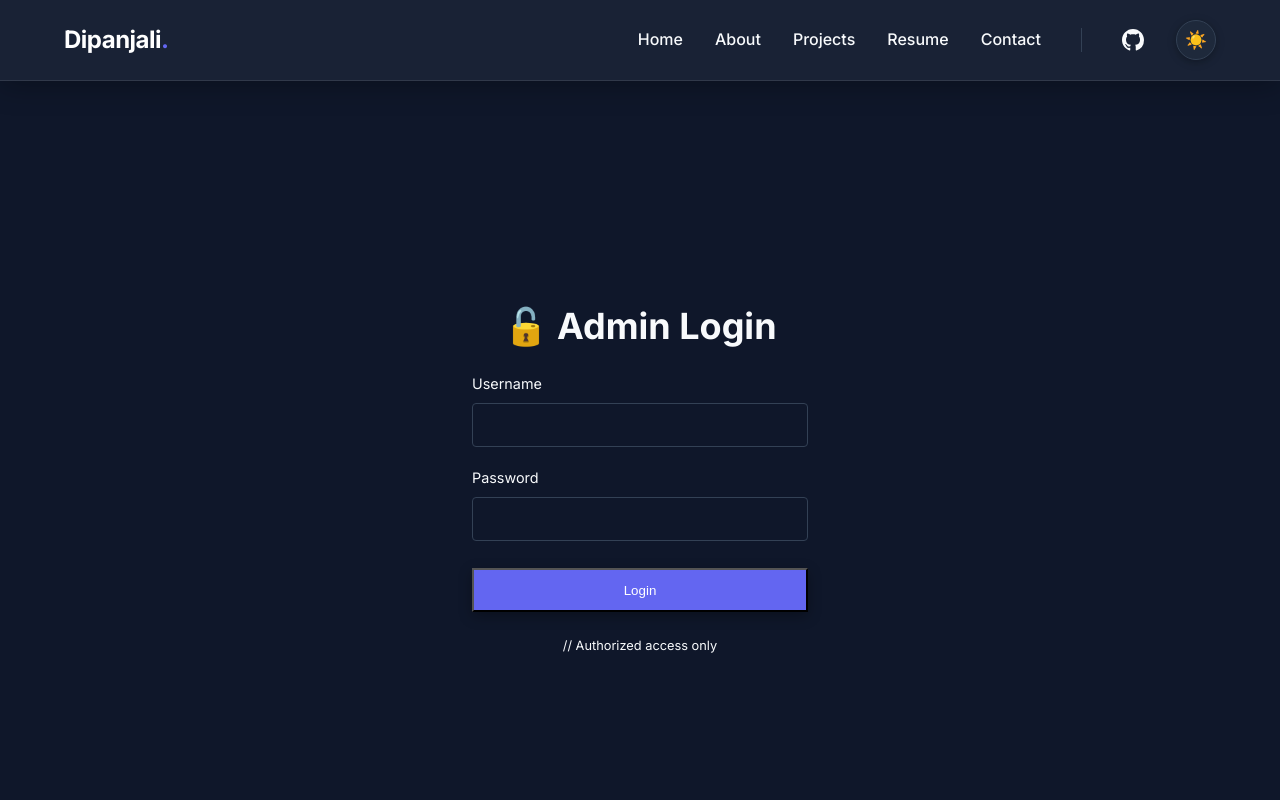
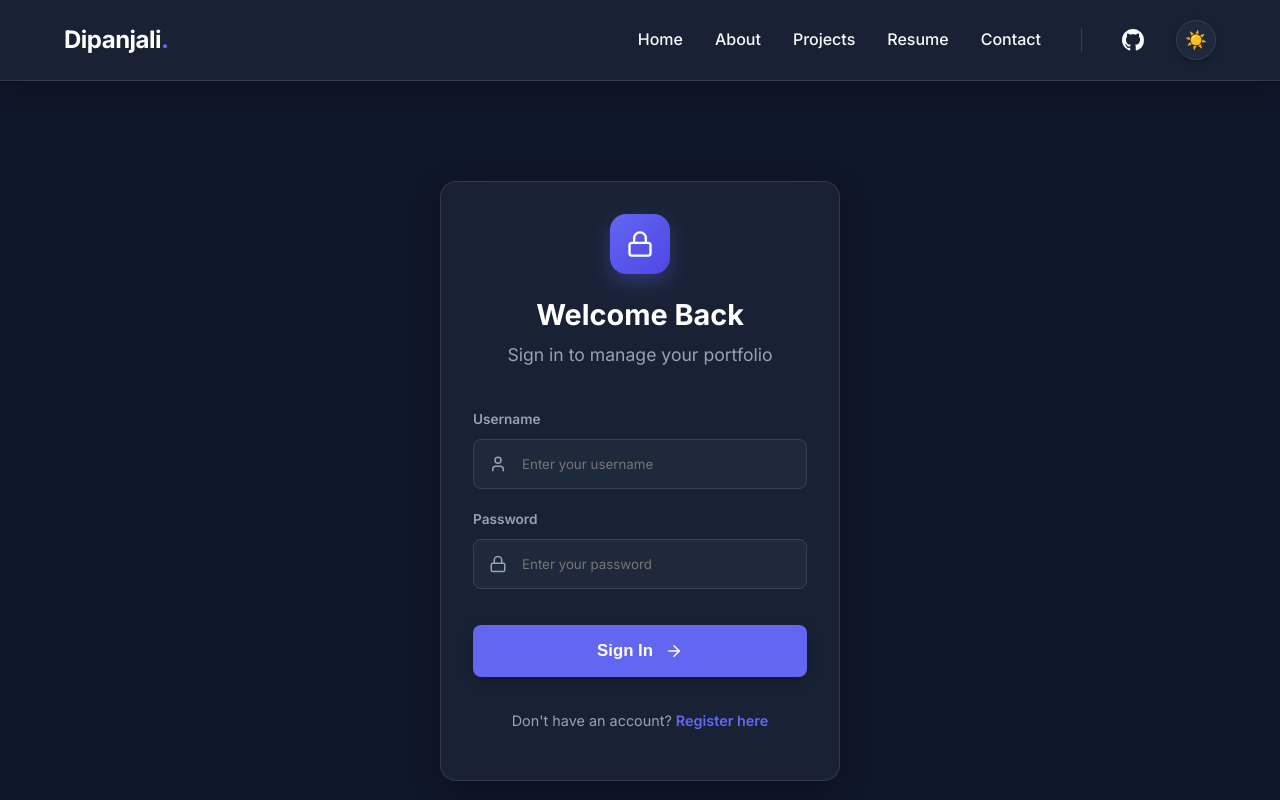
Before and after one commit to DipaGitHub/my-portfolio, a React (Create React App) app in the folder client/: page /admin/login in a window 1280 px wide. Shown: the top 800 px of the page. Built offline with nearby package versions, Linux system fonts and the light colour scheme.

Commit message:
Enhance Login UI and add registration link

```diff
--- a/client/src/pages/Admin/Login.jsx
+++ b/client/src/pages/Admin/Login.jsx
@@ -1,5 +1,6 @@
 import { useState } from 'react';
-import { useNavigate } from 'react-router-dom';
+import { useNavigate, Link } from 'react-router-dom';
+import { Lock, User, ArrowRight } from 'lucide-react';
 import API_BASE_URL from '../../config';
 import '../../css/Portfolio.css';
 
@@ -34,67 +35,81 @@ const Login = () => {
         setError(data.message || 'Login failed');
       }
     } catch (err) {
-      setError('Server connection error');
+      setError('Server connection error. Please visit in a few minutes.');
     } finally {
       setLoading(false);
     }
   };
 
   return (
-    <div style={{ backgroundColor: 'var(--bg-color)', minHeight: '100vh', display: 'flex', alignItems: 'center', justifyContent: 'center' }}>
-      <div className="code-block" style={{ width: '400px', padding: '2rem' }}>
-        <h2 style={{ color: 'var(--function-color)', marginBottom: '1.5rem', textAlign: 'center' }}>
-          🔓 Admin Login
-        </h2>
+    <div style={{ display: 'flex', minHeight: '100vh', alignItems: 'center', justifyContent: 'center', background: 'var(--bg-color)', padding: '2rem' }}>
+      <div className="glass-panel animate-slide-up" style={{ maxWidth: '400px', width: '100%' }}>
+        <div style={{ marginBottom: '2.5rem', textAlign: 'center' }}>
+          <div style={{ width: '60px', height: '60px', borderRadius: '16px', background: 'linear-gradient(135deg, var(--accent-color), #4f46e5)', color: 'white', display: 'flex', alignItems: 'center', justifyContent: 'center', margin: '0 auto 1.5rem', boxShadow: '0 8px 20px rgba(99, 102, 241, 0.3)' }}>
+            <Lock size={28} />
+          </div>
+          <h1 style={{ fontSize: '1.8rem', marginBottom: '0.5rem' }}>Welcome Back</h1>
+          <p style={{ color: 'var(--text-secondary)' }}>Sign in to manage your portfolio</p>
+        </div>
 
         {error && (
-          <div style={{ color: '#ff5555', backgroundColor: 'rgba(255, 85, 85, 0.1)', padding: '0.8rem', borderRadius: '4px', marginBottom: '1rem', fontSize: '0.9rem' }}>
-            Error: {error}
+          <div style={{ padding: '0.85rem', background: 'rgba(239, 68, 68, 0.1)', color: '#ef4444', borderRadius: '8px', marginBottom: '1.5rem', fontSize: '0.9rem', border: '1px solid rgba(239, 68, 68, 0.1)' }}>
+            {error}
           </div>
         )}
 
-        <form onSubmit={handleSubmit} style={{ display: 'flex', flexDirection: 'column', gap: '1.2rem' }}>
+        <form onSubmit={handleSubmit} style={{ display: 'flex', flexDirection: 'column', gap: '1.25rem' }}>
           <div>
-            <label style={{ color: 'var(--keyword-color)', fontSize: '0.9rem', marginBottom: '0.5rem', display: 'block' }}>
-              Username
-            </label>
+            <label style={{ display: 'block', fontSize: '0.85rem', fontWeight: 600, color: 'var(--text-secondary)', marginBottom: '0.5rem' }}>Username</label>
+            <div style={{ position: 'relative' }}>
+              <User size={18} style={{ position: 'absolute', left: '1rem', top: '50%', transform: 'translateY(-50%)', color: 'var(--text-secondary)' }} />
               <input
                 type="text"
                 name="username"
+                className="admin-input"
+                placeholder="Enter your username"
+                style={{ paddingLeft: '3rem' }}
                 value={credentials.username}
                 onChange={handleChange}
                 required
-              style={{ width: '100%', padding: '0.8rem', borderRadius: '4px', border: '1px solid var(--border-color)', backgroundColor: 'var(--bg-color)', color: 'var(--text-color)', fontFamily: 'inherit' }}
               />
+            </div>
           </div>
 
           <div>
-            <label style={{ color: 'var(--keyword-color)', fontSize: '0.9rem', marginBottom: '0.5rem', display: 'block' }}>
-              Password
-            </label>
+            <label style={{ display: 'block', fontSize: '0.85rem', fontWeight: 600, color: 'var(--text-secondary)', marginBottom: '0.5rem' }}>Password</label>
+            <div style={{ position: 'relative' }}>
+              <Lock size={18} style={{ position: 'absolute', left: '1rem', top: '50%', transform: 'translateY(-50%)', color: 'var(--text-secondary)' }} />
               <input
                 type="password"
                 name="password"
+                className="admin-input"
+                placeholder="Enter your password"
+                style={{ paddingLeft: '3rem' }}
                 value={credentials.password}
                 onChange={handleChange}
                 required
-              style={{ width: '100%', padding: '0.8rem', borderRadius: '4px', border: '1px solid var(--border-color)', backgroundColor: 'var(--bg-color)', color: 'var(--text-color)', fontFamily: 'inherit' }}
               />
+            </div>
           </div>
 
           <button
             type="submit"
-            className="btn btn-primary"
-            style={{ width: '100%', padding: '0.8rem', marginTop: '0.5rem' }}
             disabled={loading}
+            className="btn-premium btn-primary"
+            style={{ marginTop: '1rem', width: '100%', padding: '1rem', display: 'flex', alignItems: 'center', justifyContent: 'center', gap: '0.75rem' }}
           >
-            {loading ? 'Authenticating...' : 'Login'}
+            {loading ? 'Authenticating...' : (
+              <>
+                Sign In <ArrowRight size={18} />
+              </>
+            )}
           </button>
         </form>
 
-        <div style={{ marginTop: '1.5rem', textAlign: 'center', fontSize: '0.8rem', color: 'var(--comment-color)' }}>
-                    // Authorized access only
-        </div>
+        <p style={{ textAlign: 'center', marginTop: '2rem', fontSize: '0.9rem', color: 'var(--text-secondary)' }}>
+          Don't have an account? <Link to="/admin/register" style={{ color: 'var(--accent-color)', fontWeight: 600, textDecoration: 'none' }}>Register here</Link>
+        </p>
       </div>
     </div>
   );
```
Lines whose indentation alone changed are shown as unchanged.
